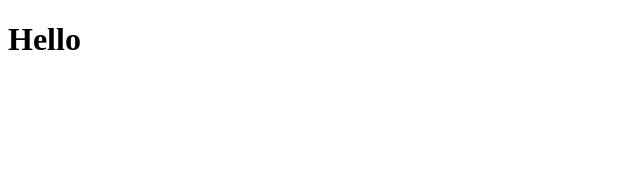
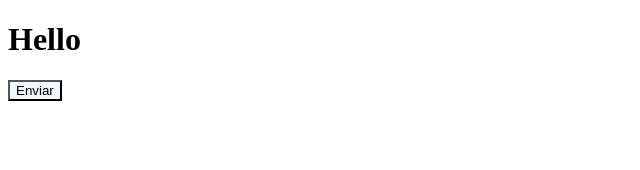
Before and after one commit to matheus-il/ignite-timer, a React (Vite) app: page / in a window 1280 px wide. Shown: the top 170 px of the page, without its empty margins (0-640 px from the left). Built offline with nearby package versions, Linux system fonts and the light colour scheme.

Commit message:
Adicionado tipagem do tema

```diff
--- a/src/App.tsx
+++ b/src/App.tsx
@@ -1,11 +1,13 @@
 import { ThemeProvider } from "styled-components";
-import { DefaultTheme } from "./themes/default";
+import { Button } from "./component/Button/Button";
+import { defaultTheme } from "./themes/default";
 
 export function App() {
 
   return (
-    <ThemeProvider theme={DefaultTheme}>
+    <ThemeProvider theme={defaultTheme}>
       <h1>Hello</h1>
+      <Button />
     </ThemeProvider>
   )
 }
--- /dev/null
+++ b/src/component/Button/Button.tsx
@@ -0,0 +1,5 @@
+import { ButtonContainer } from "./styles";
+
+export function Button() {
+    return <ButtonContainer bgVariant="blue">Enviar</ButtonContainer>
+}
--- /dev/null
+++ b/src/component/Button/styles.ts
@@ -0,0 +1,11 @@
+import styled from "styled-components";
+
+interface ButtonContainerProps {
+    bgVariant: string;
+}
+
+export const ButtonContainer = styled.button<ButtonContainerProps>`
+    background-color: aliceblue;
+
+    ${props => props.theme.color}
+`
--- a/src/themes/default.ts
+++ b/src/themes/default.ts
@@ -1,3 +1,3 @@
-export const DefaultTheme = {
+export const defaultTheme = {
     color: 'red',
 }
```
Also changed, not shown: src/@types/styled.d.ts (added, +10 -0 lines).
